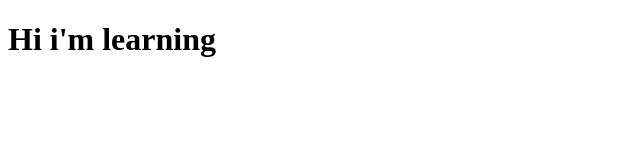
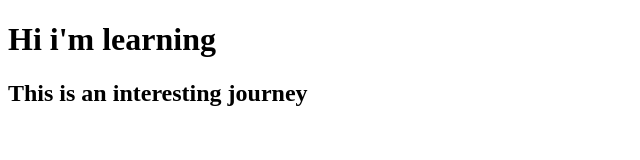
Before and after one commit to Nyayic/github, a plain HTML site: page index.html in a window 1280 px wide. Shown: the whole page, without its empty margins (0-640 px from the left). Drawn offline with Linux system fonts and the light colour scheme.

Commit message:
I like this

```diff
--- a/index.html
+++ b/index.html
@@ -8,6 +8,7 @@
 </head>
 <body>
     <h1>Hi i'm learning</h1>
+    <h2>This is an interesting journey</h2>
 
 </body>
 </html>
```
